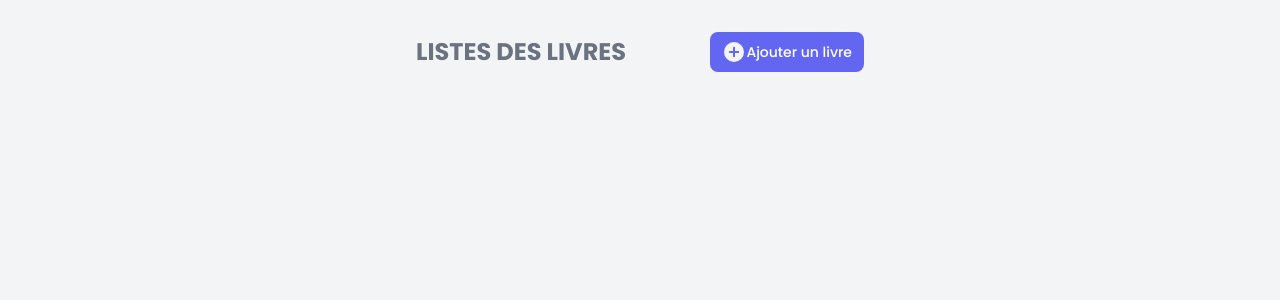
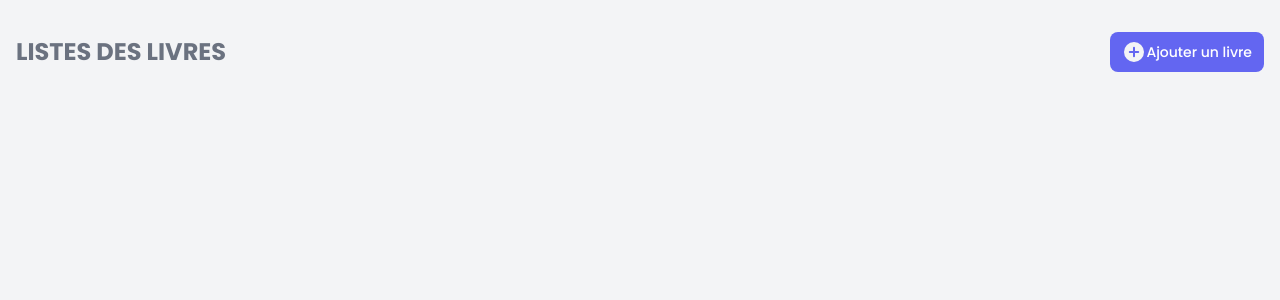
Before and after one commit to regisatl/library, a Django app: page /catalog/ in a window 1280 px wide. Shown: the top 300 px of the page. Run offline with Django 5.2, Linux system fonts and the light colour scheme; data that the repository does not hold is empty.

Commit message:
Fin de la partie catalog

```diff
--- a/catalog/templates/catalog/index.html
+++ b/catalog/templates/catalog/index.html
@@ -16,8 +16,8 @@
     </style>
   </head>
   <body class="bg-gray-100">
-    <div class="max-w-lg sm:max-w-sm md:max-w-md mx-auto my-8">
-      <div class="flex items-center justify-between">
+    <div class="max-w-7xl mx-auto my-8">
+      <div class="flex items-center justify-between px-4">
         <h1 class="text-2xl font-bold text-gray-500 text-center uppercase">Listes des livres</h1>
         <a href="{% url 'catalog:add' %}" class="inline-flex items-center px-3 py-2 text-sm font-medium text-center text-white bg-indigo-500 rounded-lg hover:bg-indigo-600 focus:ring-4 focus:outline-none focus:ring-indigo-300 dark:bg-indigo-600 dark:hover:bg-indigo-700 dark:focus:ring-indigo-800">
           <svg class="w-6 h-6 text-gray-100 dark:text-white" aria-hidden="true" xmlns="http://www.w3.org/2000/svg" fill="currentColor" viewBox="0 0 24 24">
@@ -26,8 +26,9 @@
           <span class="hidden md:block">Ajouter un livre</span>
         </a>
       </div>
-      {% for book in books %}
-          <div class="max-w-lg md:max-w-md sm:max-w-sm mx-auto bg-white border border-gray-200 rounded-lg shadow dark:bg-gray-800 dark:border-gray-700 mt-8">
+      <div class="grid sm:grid-cols-2 md:grid-cols-2 px-4 gap-4">
+        {% for book in books %}
+          <div class="bg-white border border-gray-200 rounded-lg shadow dark:bg-gray-800 dark:border-gray-700 mt-8">
             <a href="{% url 'catalog:show' book.id %}"><img class="object-cover rounded-t-lg w-fit" src="https://images.unsplash.com/photo-1516414447565-b14be0adf13e?q=80&w=1073&auto=format&fit=crop&ixlib=rb-4.0.3&ixid=M3wxMjA3fDB8MHxwaG90by1wYWdlfHx8fGVufDB8fHx8fA%3D%3D" alt="{{ book.title }} cover" /></a>
             <div class="p-5">
               <a href="{% url 'catalog:show' book.id %}"><h5 class="mb-2 text-2xl font-bold tracking-tight text-gray-900 dark:text-white hover:underline">{{ book.title }}</h5></a>
@@ -45,7 +46,8 @@
               </a>
             </div>
           </div>
-      {% endfor %}
+        {% endfor %}
+      </div>
     </div>
   </body>
 </html>
```
